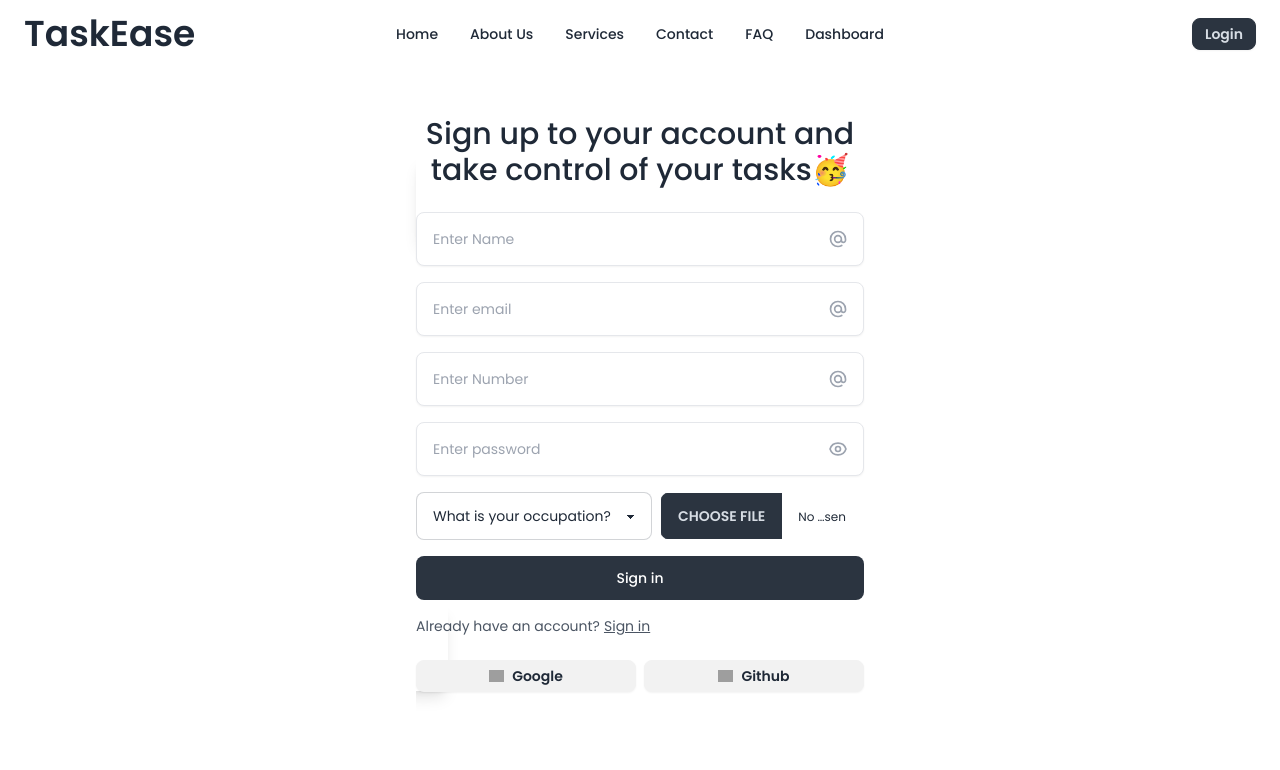
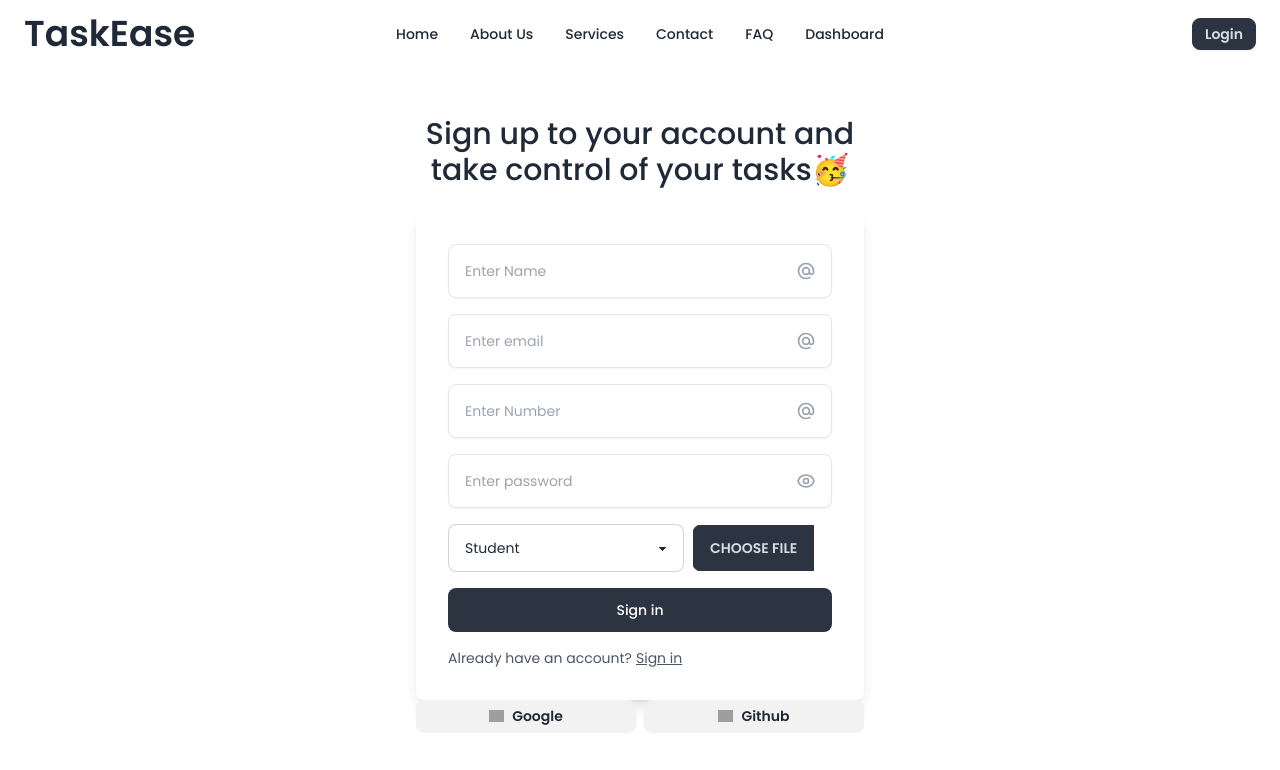
Before and after one commit to imalriyad/taskease-client, a React (Vite) app: page /resgistration in a window 1280 px wide. Shown: the top 770 px of the page. Built offline with nearby package versions, Linux system fonts and the light colour scheme; no server answers; grey boxes are pictures that could not be loaded.

Commit message:
react hook form added

```diff
--- a/package.json
+++ b/package.json
@@ -15,6 +15,7 @@
     "match-sorter": "^6.3.1",
     "react": "^18.2.0",
     "react-dom": "^18.2.0",
+    "react-hook-form": "^7.49.2",
     "react-icons": "^4.12.0",
     "react-router-dom": "^6.21.0",
     "sort-by": "^1.2.0"
--- a/src/Form/Registration.jsx
+++ b/src/Form/Registration.jsx
@@ -1,11 +1,27 @@
 import { useState } from "react";
 import { Link } from "react-router-dom";
 import Google from "../Form/GoogleLogin";
-
+import { useForm } from "react-hook-form";
 
 /* eslint-disable react/no-unescaped-entities */
 const Registration = () => {
   const [isShow, setShow] = useState(false);
+  const [occupation, setOccupation] = useState("");
+  const {
+    register,
+    handleSubmit,
+    watch,
+    formState: { errors },
+  } = useForm();
+
+  const handleSelect = (e) => {
+    setOccupation(e.target.value);
+  };
+
+  const onSubmit = (data)=>{
+  console.log(data);
+  }
+
 
   return (
     <div>
@@ -14,7 +30,7 @@ const Registration = () => {
           <p className="text-center md:text-3xl text-xl font-medium  ">
             Sign up to your account and take control of your tasks🥳
           </p>
-          <htmlForm className="mb-0 mt-6 space-y-4 rounded-lg p-4 shadow-lg sm:p-6 lg:p-8 ">
+          <form onSubmit={handleSubmit(onSubmit)} className="mb-0 mt-6 space-y-4 rounded-lg p-4 shadow-lg sm:p-6 lg:p-8 ">
             <div>
               <label htmlFor="Name" className="sr-only">
                 Name
@@ -23,6 +39,7 @@ const Registration = () => {
               <div className="relative">
                 <input
                   type="text"
+                  {...register("name", { required: true })}
                   className="w-full rounded-lg border border-gray-200 p-4 pe-12 text-sm shadow-sm"
                   placeholder="Enter Name"
                 />
@@ -53,6 +70,7 @@ const Registration = () => {
               <div className="relative">
                 <input
                   type="email"
+                  {...register("email", { required: true })}
                   className="w-full rounded-lg border border-gray-200 p-4 pe-12 text-sm shadow-sm"
                   placeholder="Enter email"
                 />
@@ -83,6 +101,7 @@ const Registration = () => {
               <div className="relative">
                 <input
                   type="number"
+                  {...register("number", { required: true })}
                   className="w-full rounded-lg border border-gray-200 p-4 pe-12 text-sm shadow-sm"
                   placeholder="Enter Number"
                 />
@@ -113,6 +132,7 @@ const Registration = () => {
 
               <div className="relative">
                 <input
+                  {...register("password", { required: true })}
                   type={`${isShow ? "text" : "password"}`}
                   className="w-full border rounded-lg border-gray-200 p-4 pe-12 text-sm shadow-sm"
                   placeholder="Enter password"
@@ -148,18 +168,22 @@ const Registration = () => {
 
             <div className="md:flex gap-2 items-center">
               <div className=" md:pb-0 pb-4">
-                <label htmlFor="password" className="sr-only">
+                <label htmlFor="type" className="sr-only">
                   Type
                 </label>
 
                 <div className="relative">
-                  <select className="select select-bordered w-full  focus:outline-none">
+                  <select
+                    value={occupation}
+                    onChange={handleSelect}
+                    className="select select-bordered w-full  focus:outline-none"
+                  >
                     <option disabled selected>
                       What is your occupation?
                     </option>
                     <option>Student</option>
                     <option>Teacher</option>
-                    <option>Baker</option>
+                    <option>Banker</option>
                     <option>Developer</option>
                     <option>Markter</option>
                   </select>
@@ -192,8 +216,11 @@ const Registration = () => {
                 Sign in
               </Link>
             </p>
-          </htmlForm>
-         <div className="md:max-w-[220px] max-w-[140px]">  <Google></Google></div>
+          </form>
+          <div className="md:max-w-[220px] max-w-[140px]">
+            {" "}
+            <Google></Google>
+          </div>
         </div>
       </div>
     </div>
```
Also changed, not shown: 1 other file (tests, documents, lock files or other folders).
